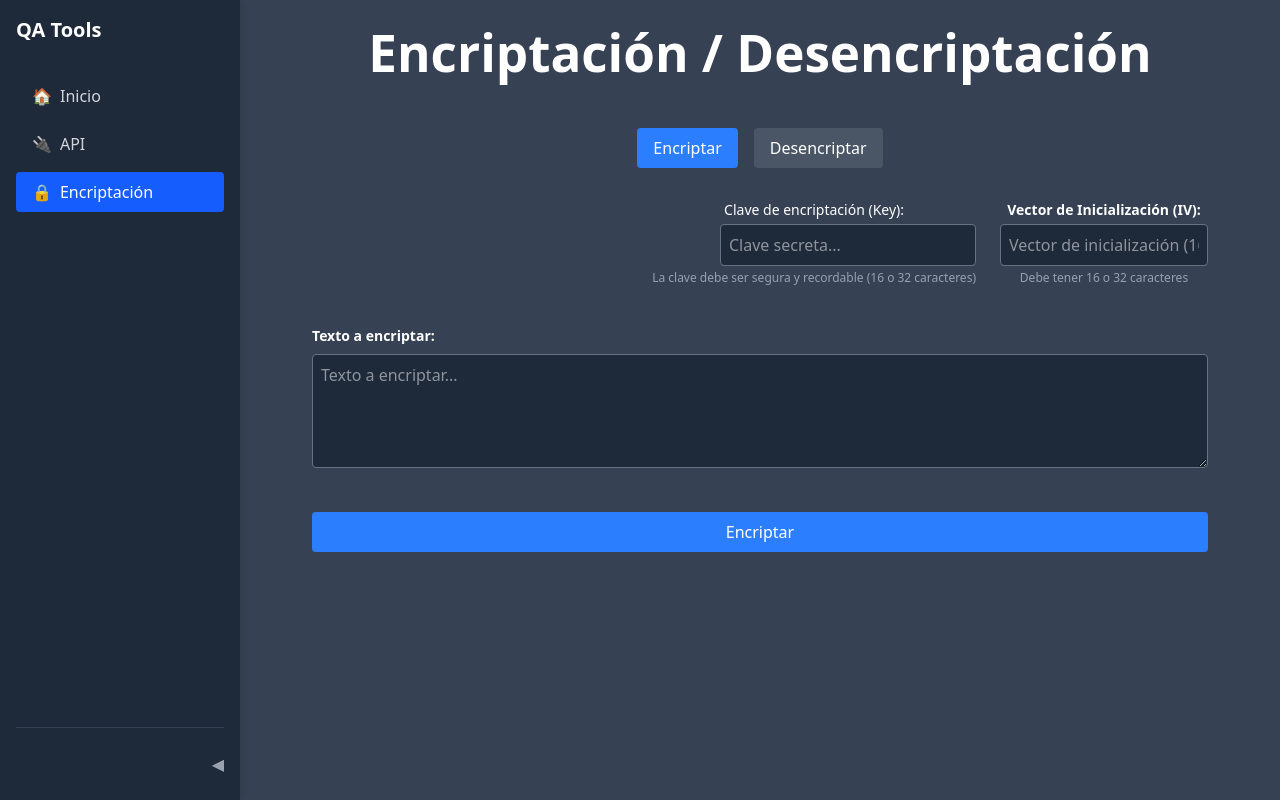
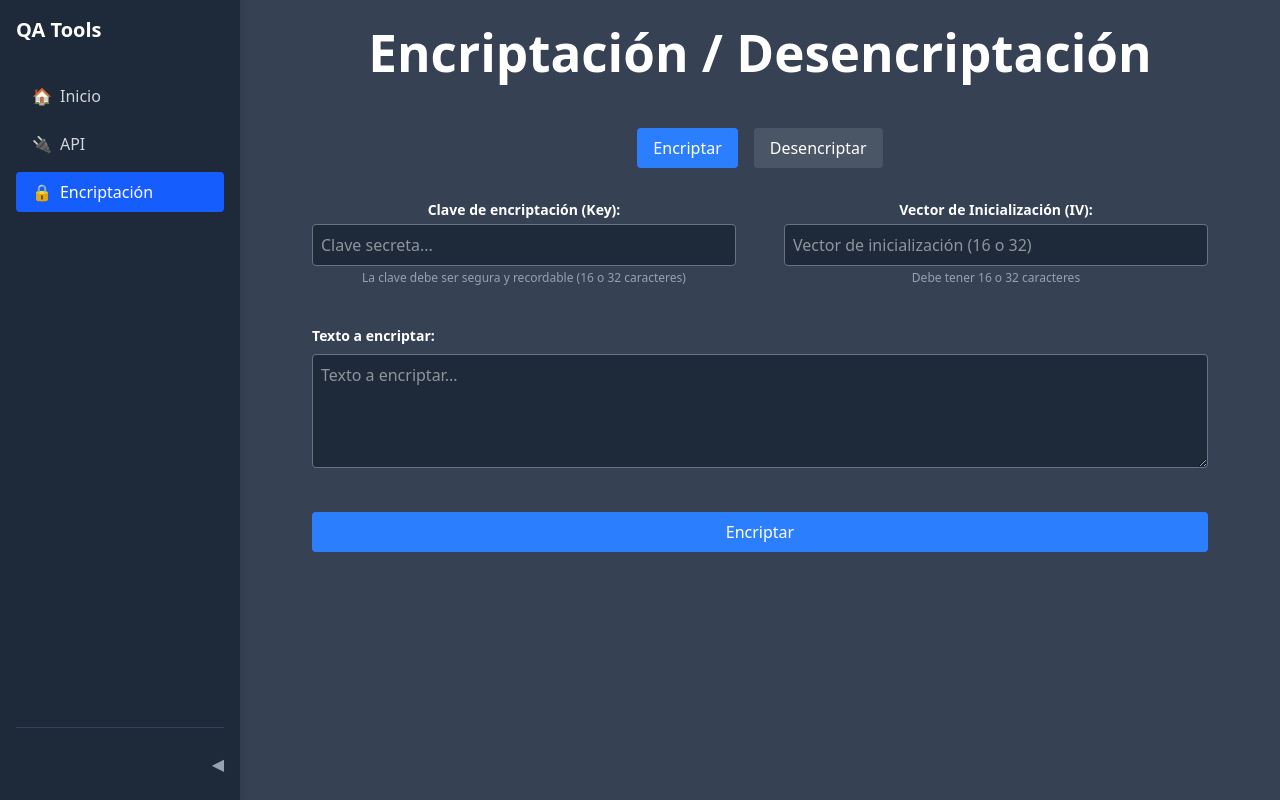
Before and after one commit to Manuxxrsb/Qa-Tools, a React (Vite) app: page / in a window 1280 px wide. Both pictures are taken after a click on the button "Encriptar-Desencriptar". Built offline with nearby package versions, Linux system fonts and the light colour scheme.

Commit message:
Ajusta la alineación y el ancho de los inputs de clave e IV en el componente Encript para mejorar la interfaz de usuario y la experiencia visual.

```diff
--- a/src/Pages/encript.jsx
+++ b/src/Pages/encript.jsx
@@ -37,35 +37,37 @@ function Encript({ isCollapsed }) {
                         >
                             Desencriptar
                         </button>
-                    </div>
-
-                    {/* Inputs de Key e IV alineados a la derecha */}
-                    <div className="flex flex-row justify-end gap-6 mb-4 w-full"> {/* Más espacio entre inputs, ocupa todo el ancho */}
-                        <div className="flex flex-col items-end">
-                            <label className="block text-white text-sm font -bold mb-1 text-center w-full" htmlFor="key-input">
+                    </div>                    {/* Inputs de Key e IV centrados */}
+                    <div className="flex flex-row justify-center gap-12 mb-4 w-full max-w-5xl mx-auto">
+                        <div className="flex-1 flex flex-col items-center">
+                            <label className="block text-white text-sm font-bold mb-1 text-center w-full" htmlFor="key-input">
                                 Clave de encriptación (Key):
                             </label>
                             <input
                                 id="key-input"
-                                className="w-64 p-2 border border-gray-500 rounded bg-gray-800 text-white"
+                                className="w-full p-2 border border-gray-500 rounded bg-gray-800 text-white"
                                 placeholder="Clave secreta..."
                                 value={key}
                                 onChange={(e) => setKey(e.target.value)}
                             />
-                            <p className="text-xs text-gray-400 mt-1 text-center w-full">La clave debe ser segura y recordable (16 o 32 caracteres)</p>
+                            <p className="text-xs text-gray-400 mt-1 text-center w-full">
+                                La clave debe ser segura y recordable (16 o 32 caracteres)
+                            </p>
                         </div>
-                        <div className="flex flex-col items-end">
+                        <div className="flex-1 flex flex-col items-center">
                             <label className="block text-white text-sm font-bold mb-1 text-center w-full" htmlFor="iv-input">
                                 Vector de Inicialización (IV):
                             </label>
                             <input
                                 id="iv-input"
-                                className="w-52 p-2 border border-gray-500 rounded bg-gray-800 text-white"
+                                className="w-full p-2 border border-gray-500 rounded bg-gray-800 text-white"
                                 placeholder="Vector de inicialización (16 o 32)"
                                 value={iv}
                                 onChange={(e) => setIv(e.target.value)}
                             />
-                            <p className="text-xs text-gray-400 mt-1 text-center w-full">Debe tener 16 o 32 caracteres</p>
+                            <p className="text-xs text-gray-400 mt-1 text-center w-full">
+                                Debe tener 16 o 32 caracteres
+                            </p>
                         </div>
                     </div>
 
```
